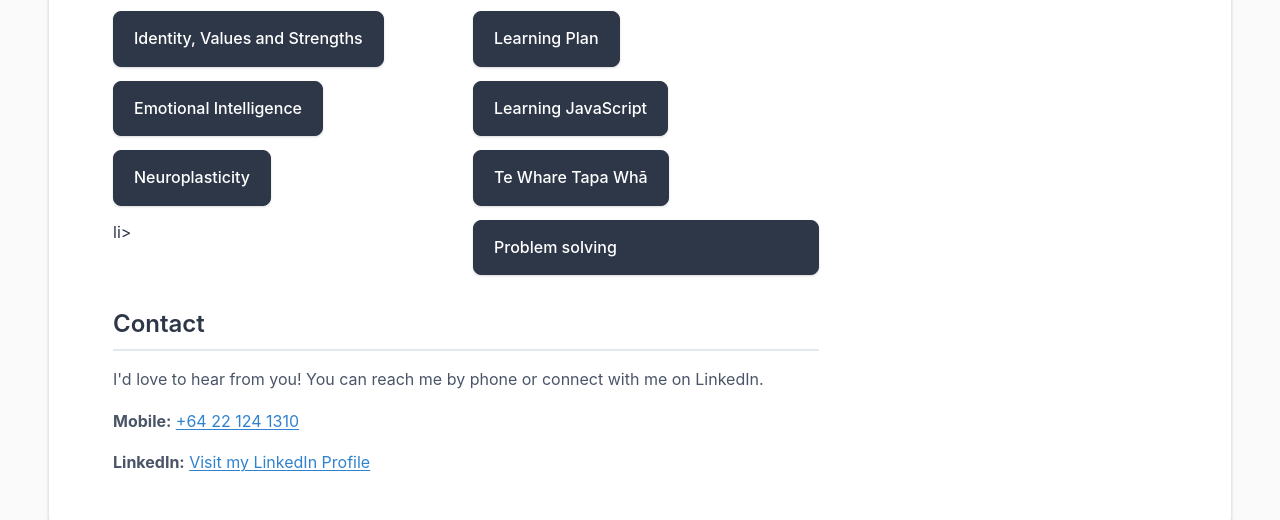
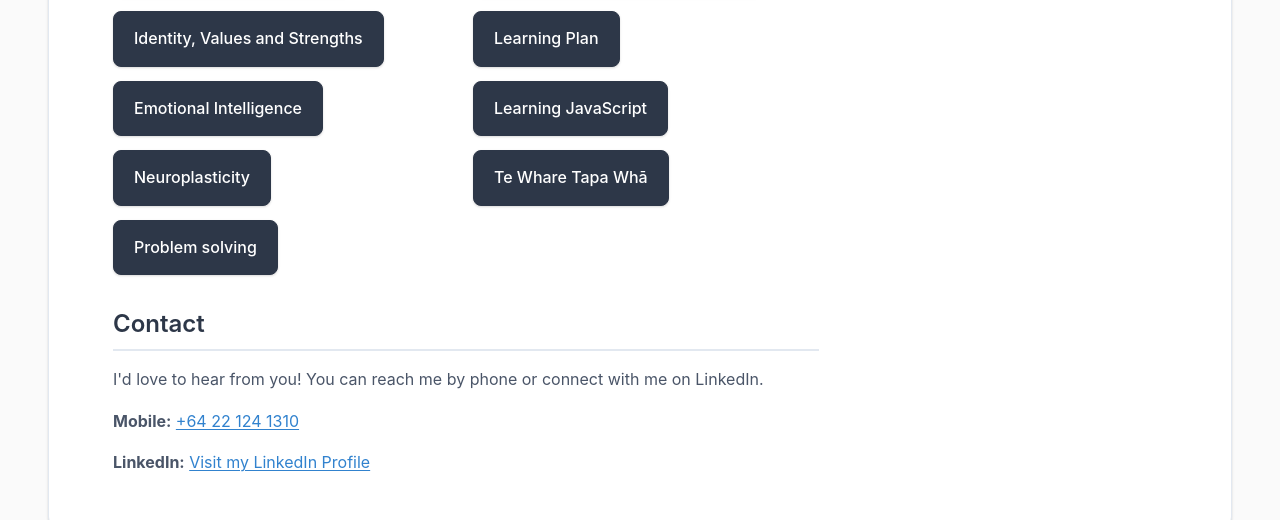
Before and after one commit to petermarkdavid/petermarkdavid.github.io, a plain HTML site: page index.html in a window 1280 px wide. Shown: the part 463-983 px from the top of the page. Drawn offline with Linux system fonts and the light colour scheme.

Commit message:
fix blog button

```diff
--- a/index.html
+++ b/index.html
@@ -81,7 +81,7 @@
                 Te Whare Tapa Whā
               </a>
             </li>
-            li>
+            <li>
               <a
                 href="https://petermarkdavid.github.io/blog/problem-solving.html"
               >
```
